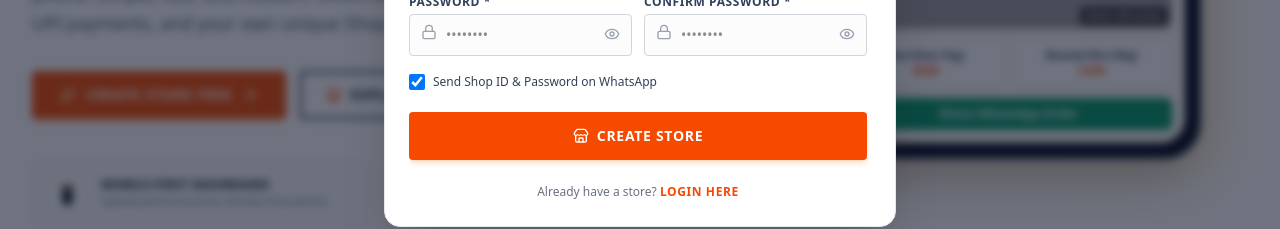
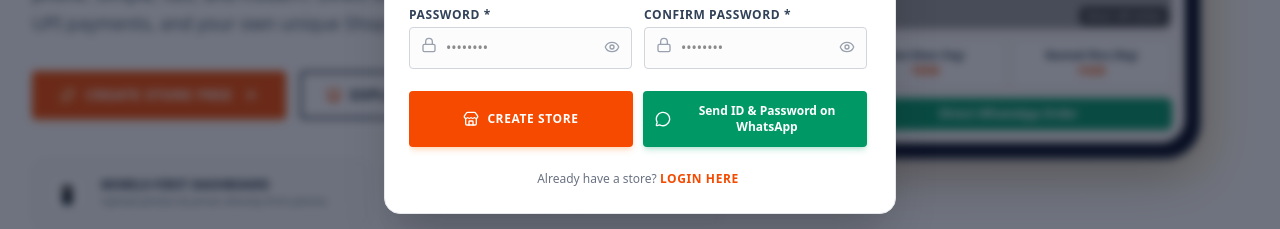
Before and after one commit to citycleancompany1-ctrl/ilj-9-8-26, a React (Vite) app: page / in a window 1280 px wide. Both pictures are taken after a click on the button "CREATE STORE". Shown: the part 497-726 px from the top of the page. Built offline with nearby package versions, Linux system fonts and the light colour scheme; no server answers; the database is empty; grey boxes are pictures that could not be loaded; a web font is replaced by a local one.

Commit message:
refactor(auth): remove redundant WhatsApp toggle state
Simplify logic by relying solely on the passed `sendWhatsApp` prop, removing the local state and UI toggle for WhatsApp notifications during registration.

```diff
--- a/src/components/AuthModal.tsx
+++ b/src/components/AuthModal.tsx
@@ -109,7 +109,6 @@ export const AuthModal: React.FC<AuthModalProps> = ({
   const [subCategory, setSubCategory] = useState(() => getSubCategoriesForMain(BUSINESS_CATEGORIES[0].name)[0] || '');
   const [regPassword, setRegPassword] = useState('');
   const [confirmPassword, setConfirmPassword] = useState('');
-  const [sendWhatsAppOnCreate, setSendWhatsAppOnCreate] = useState(true);
 
   if (!isOpen) return null;
 
@@ -224,7 +223,7 @@ export const AuthModal: React.FC<AuthModalProps> = ({
       return;
     }
 
-    const shouldSendWhatsApp = sendWhatsApp !== undefined ? sendWhatsApp : sendWhatsAppOnCreate;
+    const shouldSendWhatsApp = Boolean(sendWhatsApp);
     setIsSubmitting(true);
     try {
       // Generate unique Shop ID and salted hash
@@ -710,30 +709,28 @@ export const AuthModal: React.FC<AuthModalProps> = ({
                 </div>
               </div>
 
-              {/* WhatsApp Notification Checkbox */}
-              <div className="flex items-center gap-2 pt-1">
-                <input
-                  id="send-whatsapp-credentials-toggle"
-                  type="checkbox"
-                  checked={sendWhatsAppOnCreate}
-                  onChange={(e) => setSendWhatsAppOnCreate(e.target.checked)}
-                  className="w-4 h-4 text-orange-600 rounded border-gray-300 focus:ring-orange-500 cursor-pointer"
-                />
-                <label htmlFor="send-whatsapp-credentials-toggle" className="text-xs text-slate-700 font-medium cursor-pointer select-none">
-                  Send Shop ID & Password on WhatsApp {mobileNumber ? `(+91 ${mobileNumber.replace(/[^0-9]/g, '')})` : ''}
-                </label>
-              </div>
-
-              {/* 8. Create Store Button */}
-              <div className="pt-2">
+              {/* Action Buttons: 1) Create Store, 2) Send ID & Password on WhatsApp */}
+              <div className="flex flex-col sm:flex-row gap-2.5 pt-2">
                 <button
                   id="vendor-create-store-submit-btn"
-                  type="submit"
+                  type="button"
                   disabled={isSubmitting}
-                  className="w-full py-3.5 px-4 rounded-sm bg-orange-600 hover:bg-orange-700 text-white font-bold uppercase tracking-wider text-sm shadow-md shadow-orange-500/20 transition-all flex items-center justify-center gap-2 cursor-pointer disabled:opacity-50"
+                  onClick={(e) => handleVendorRegister(e, false)}
+                  className="flex-1 py-3 px-3 rounded-sm bg-orange-600 hover:bg-orange-700 text-white font-bold uppercase tracking-wider text-xs shadow-md shadow-orange-500/20 transition-all flex items-center justify-center gap-2 cursor-pointer disabled:opacity-50"
                 >
                   <Store className="w-4 h-4 shrink-0" />
-                  <span>{isSubmitting ? 'Creating Store...' : 'Create Store'}</span>
+                  <span>{isSubmitting ? 'Creating Store...' : 'Create store'}</span>
+                </button>
+
+                <button
+                  id="vendor-register-whatsapp-btn"
+                  type="button"
+                  disabled={isSubmitting}
+                  onClick={(e) => handleVendorRegister(e, true)}
+                  className="flex-1 py-3 px-3 rounded-sm bg-emerald-600 hover:bg-emerald-700 text-white font-bold text-xs shadow-md shadow-emerald-600/20 transition-all flex items-center justify-center gap-2 cursor-pointer disabled:opacity-50"
+                >
+                  <MessageCircle className="w-4 h-4 shrink-0" />
+                  <span>Send ID & Password on WhatsApp</span>
                 </button>
               </div>
 
```
